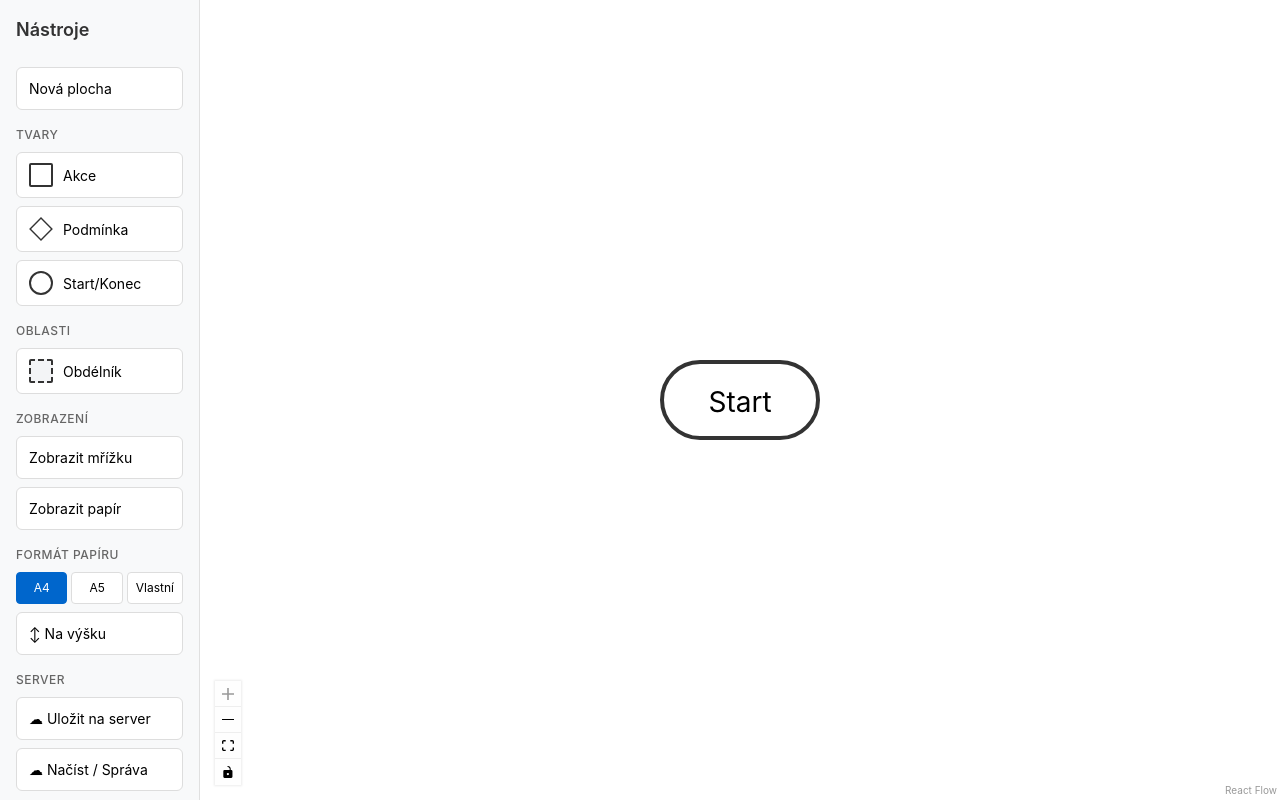
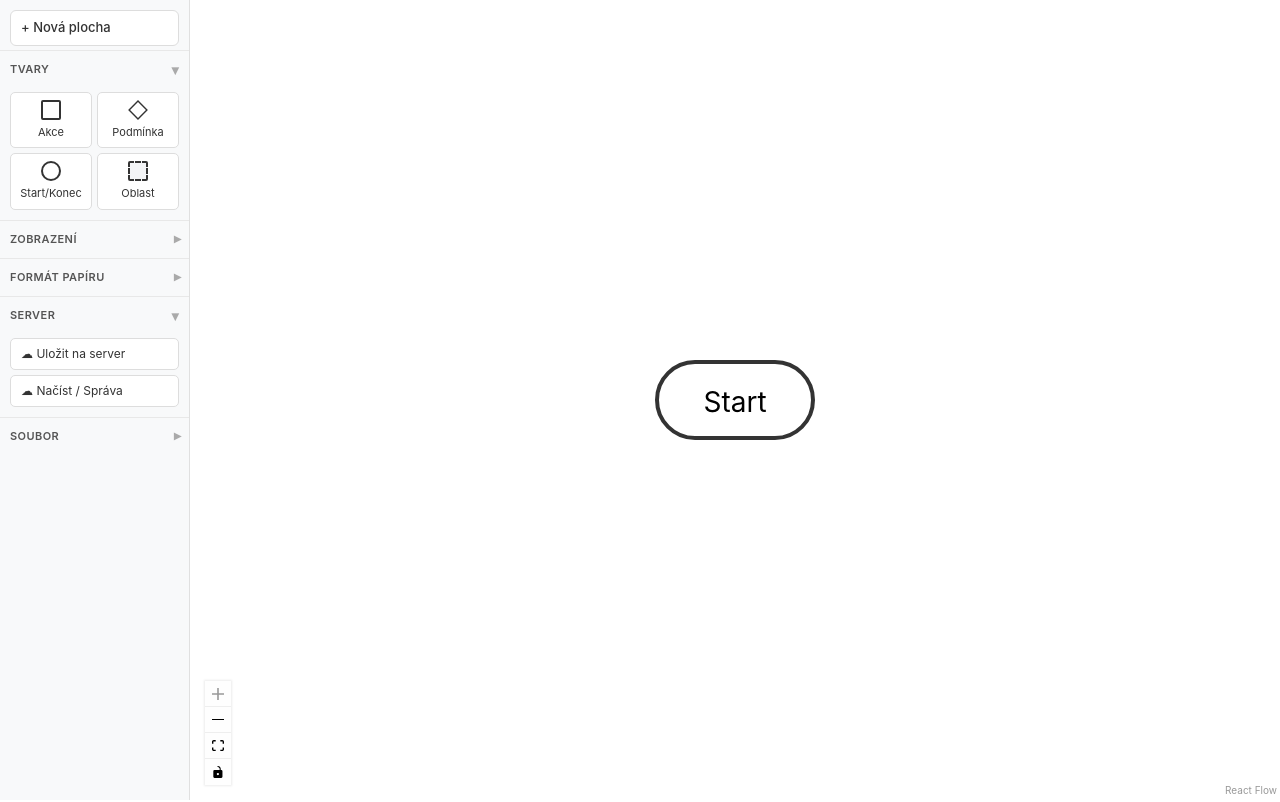
Before and after one commit to pavelratsam-hub/NTC-APP_VyvojoveDiagramy, a React (Vite) app: page / in a window 1280 px wide. Shown: the top 802 px of the page. Built offline with nearby package versions, Linux system fonts and the light colour scheme.

Commit message:
feat: kompaktní toolbar – rozbalovací sekce, scroll, mřížka tvarů

```diff
--- a/src/components/Toolbar/Toolbar.css
+++ b/src/components/Toolbar/Toolbar.css
@@ -1,120 +1,185 @@
 .toolbar {
-  width: 200px;
+  width: 190px;
   height: 100%;
   background: #f8f9fa;
   border-right: 1px solid #e0e0e0;
-  padding: 16px;
   display: flex;
   flex-direction: column;
-  gap: 16px;
+  overflow-y: auto;
+  flex-shrink: 0;
 }
 
-.toolbar-title {
-  font-size: 18px;
-  font-weight: 600;
-  color: #333;
-  margin-bottom: 8px;
-}
-
-.toolbar-section {
-  display: flex;
-  flex-direction: column;
-  gap: 8px;
-}
-
-.toolbar-section h3 {
-  font-size: 12px;
-  font-weight: 500;
-  color: #666;
-  text-transform: uppercase;
-  letter-spacing: 0.5px;
-}
-
-.toolbar-btn {
-  display: flex;
-  align-items: center;
-  gap: 10px;
-  padding: 10px 12px;
+/* Horní tlačítko Nová plocha */
+.tb-top-btn {
+  margin: 10px 10px 4px;
+  padding: 7px 10px;
   background: white;
   border: 1px solid #ddd;
   border-radius: 6px;
   cursor: pointer;
-  transition: all 0.2s;
-  font-size: 14px;
+  font-size: 13px;
+  font-weight: 500;
+  color: #333;
+  text-align: left;
+  flex-shrink: 0;
 }
 
-.toolbar-btn:hover {
+.tb-top-btn:hover {
+  background: #e8f4ff;
+  border-color: #0066cc;
+  color: #0066cc;
+}
+
+/* Sekce */
+.tb-section {
+  border-top: 1px solid #e8e8e8;
+  flex-shrink: 0;
+}
+
+.tb-section-header {
+  display: flex;
+  align-items: center;
+  justify-content: space-between;
+  width: 100%;
+  padding: 8px 10px;
+  background: none;
+  border: none;
+  cursor: pointer;
+  font-size: 11px;
+  font-weight: 600;
+  color: #555;
+  text-transform: uppercase;
+  letter-spacing: 0.04em;
+  text-align: left;
+}
+
+.tb-section-header:hover {
+  background: #f0f0f0;
+  color: #222;
+}
+
+.tb-chevron {
+  font-size: 14px;
+  color: #aaa;
+  transition: transform 0.15s;
+  display: inline-block;
+}
+
+.tb-chevron.open {
+  transform: rotate(0deg);
+}
+
+.tb-chevron:not(.open) {
+  transform: rotate(-90deg);
+}
+
+.tb-section-body {
+  display: flex;
+  flex-direction: column;
+  gap: 5px;
+  padding: 4px 10px 10px;
+}
+
+/* Mřížka tvarů 2×2 */
+.tb-shapes-grid {
+  display: grid;
+  grid-template-columns: 1fr 1fr;
+  gap: 5px;
+}
+
+.tb-shape-btn {
+  display: flex;
+  flex-direction: column;
+  align-items: center;
+  gap: 4px;
+  padding: 7px 4px;
+  background: white;
+  border: 1px solid #ddd;
+  border-radius: 5px;
+  cursor: pointer;
+  font-size: 11px;
+  color: #333;
+  transition: all 0.15s;
+}
+
+.tb-shape-btn:hover {
   background: #e8f4ff;
   border-color: #0066cc;
 }
 
-.toolbar-btn.active {
+.tb-shape-btn.active {
   background: #0066cc;
   color: white;
   border-color: #0066cc;
 }
 
-.shape-preview {
-  width: 24px;
-  height: 24px;
-  border: 2px solid #333;
+.tb-shape-btn.active .shape-preview {
+  border-color: white;
 }
 
-.shape-action {
-  border-radius: 2px;
+/* Obecné malé tlačítko */
+.tb-btn {
+  display: block;
+  width: 100%;
+  padding: 6px 10px;
+  background: white;
+  border: 1px solid #ddd;
+  border-radius: 5px;
+  cursor: pointer;
+  font-size: 12px;
+  color: #333;
+  text-align: left;
+  transition: all 0.15s;
 }
 
-.shape-decision {
-  transform: rotate(45deg) scale(0.7);
+.tb-btn:hover {
+  background: #e8f4ff;
+  border-color: #0066cc;
 }
 
-.shape-startend {
-  border-radius: 12px;
+.tb-btn.active {
+  background: #0066cc;
+  color: white;
+  border-color: #0066cc;
 }
 
-.shape-area {
-  border-radius: 2px;
-  border-style: dashed;
-  background: #f3f4f6;
-}
-
-/* Řádek s tlačítky */
-.toolbar-row {
+/* Řada malých tlačítek */
+.tb-row {
   display: flex;
   gap: 4px;
 }
 
-.toolbar-btn-small {
+.tb-btn-sm {
   flex: 1;
-  padding: 6px 8px;
+  padding: 5px 4px;
   background: white;
   border: 1px solid #ddd;
   border-radius: 4px;
   cursor: pointer;
-  font-size: 12px;
-  transition: all 0.2s;
+  font-size: 11px;
+  color: #333;
+  transition: all 0.15s;
 }
 
-.toolbar-btn-small:hover {
+.tb-btn-sm:hover {
   background: #e8f4ff;
   border-color: #0066cc;
 }
 
-.toolbar-btn-small.active {
+.tb-btn-sm.active {
   background: #0066cc;
   color: white;
   border-color: #0066cc;
 }
 
 /* Inputy pro vlastní rozměry */
-.toolbar-inputs {
+.tb-inputs {
   display: flex;
   flex-direction: column;
-  gap: 6px;
-  margin-top: 4px;
+  gap: 5px;
 }
 
-.toolbar-inputs label {
+.tb-inputs label {
   display: flex;
   flex-direction: column;
   gap: 2px;
@@ -122,33 +187,29 @@
   color: #666;
 }
 
-.toolbar-inputs input {
-  padding: 6px 8px;
+.tb-inputs input {
+  padding: 5px 7px;
   border: 1px solid #ddd;
   border-radius: 4px;
-  font-size: 13px;
+  font-size: 12px;
   width: 100%;
+  box-sizing: border-box;
 }
 
-.toolbar-inputs input:focus {
+.tb-inputs input:focus {
   outline: none;
   border-color: #0066cc;
 }
 
-/* Skrytý file input pro import */
-.hidden-file-input {
-  display: none;
-}
-
-/* Server sekce */
-.toolbar-server-name {
+/* Server */
+.tb-server-name {
   font-size: 11px;
   color: #0066cc;
-  padding: 2px 4px;
   white-space: nowrap;
   overflow: hidden;
   text-overflow: ellipsis;
   font-weight: 500;
+  padding: 0 2px 2px;
 }
 
 .server-save-btn.saved {
@@ -167,3 +228,19 @@
   opacity: 0.7;
   cursor: default;
 }
+
+/* Náhledy tvarů */
+.shape-preview {
+  width: 20px;
+  height: 20px;
+  border: 2px solid #333;
+  flex-shrink: 0;
+}
+
+.shape-action   { border-radius: 2px; }
+.shape-decision { transform: rotate(45deg) scale(0.7); }
+.shape-startend { border-radius: 10px; }
+.shape-area     { border-radius: 2px; border-style: dashed; background: #f3f4f6; }
+
+/* Skrytý file input */
+.hidden-file-input { display: none; }
--- a/src/components/Toolbar/Toolbar.tsx
+++ b/src/components/Toolbar/Toolbar.tsx
@@ -1,4 +1,4 @@
-import { useRef } from 'react'
+import { useRef, useState } from 'react'
 import type { PaperSettings, PaperFormat } from '../../types/diagram'
 import { PAPER_SIZES } from '../../types/diagram'
 import './Toolbar.css'
@@ -24,6 +24,28 @@ interface ToolbarProps {
   onOpenServerModal: () => void
 }
 
+function Section({
+  title,
+  open,
+  onToggle,
+  children,
+}: {
+  title: string
+  open: boolean
+  onToggle: () => void
+  children: React.ReactNode
+}) {
+  return (
+    <div className="tb-section">
+      <button className="tb-section-header" onClick={onToggle}>
+        <span>{title}</span>
+        <span className={`tb-chevron${open ? ' open' : ''}`}>▾</span>
+      </button>
+      {open && <div className="tb-section-body">{children}</div>}
+    </div>
+  )
+}
+
 function Toolbar({
   activeTool,
   onSetTool,
@@ -45,15 +67,20 @@ function Toolbar({
   onOpenServerModal,
 }: ToolbarProps) {
   const fileInputRef = useRef<HTMLInputElement>(null)
+  const [open, setOpen] = useState({
+    tvary: true,
+    zobrazeni: false,
+    papir: false,
+    server: true,
+    soubor: false,
+  })
+
+  const toggle = (key: keyof typeof open) =>
+    setOpen(prev => ({ ...prev, [key]: !prev[key] }))
 
   const handleFormatChange = (format: PaperFormat) => {
     const size = PAPER_SIZES[format]
-    onPaperChange({
-      ...paperSettings,
-      format,
-      width: size.width,
-      height: size.height,
-    })
+    onPaperChange({ ...paperSettings, format, width: size.width, height: size.height })
   }
 
   const handleOrientationToggle = () => {
@@ -66,192 +93,119 @@ function Toolbar({
   const handleCustomSize = (dimension: 'width' | 'height', value: string) => {
     const num = parseInt(value, 10)
     if (!isNaN(num) && num > 0) {
-      onPaperChange({
-        ...paperSettings,
-        format: 'custom',
-        [dimension]: num,
-      })
+      onPaperChange({ ...paperSettings, format: 'custom', [dimension]: num })
     }
   }
 
+  const shapes = [
+    { type: 'action',   label: 'Akce',       cls: 'shape-action' },
+    { type: 'decision', label: 'Podmínka',    cls: 'shape-decision' },
+    { type: 'startEnd', label: 'Start/Konec', cls: 'shape-startend' },
+    { type: 'area',     label: 'Oblast',      cls: 'shape-area' },
+  ]
+
   return (
     <div className="toolbar">
-      <h2 className="toolbar-title">Nástroje</h2>
+      <button className="tb-top-btn" onClick={onNewDiagram}>+ Nová plocha</button>
 
-      <button className="toolbar-btn" onClick={onNewDiagram}>
-        <span>Nová plocha</span>
-      </button>
+      <Section title="Tvary" open={open.tvary} onToggle={() => toggle('tvary')}>
+        <div className="tb-shapes-grid">
+          {shapes.map(s => (
+            <button
+              key={s.type}
+              className={`tb-shape-btn${activeTool === s.type ? ' active' : ''}`}
+              onClick={() => onSetTool(activeTool === s.type ? null : s.type)}
+              title={s.label}
+            >
+              <div className={`shape-preview ${s.cls}`} />
+              <span>{s.label}</span>
+            </button>
+          ))}
+        </div>
+      </Section>
 
-      <div className="toolbar-section">
-        <h3>Tvary</h3>
-        <button
-          className={`toolbar-btn${activeTool === 'action' ? ' active' : ''}`}
-          onClick={() => onSetTool(activeTool === 'action' ? null : 'action')}
-          title="Akce (obdélník) – klikni a pak klikni na plátno"
-        >
-          <div className="shape-preview shape-action"></div>
-          <span>Akce</span>
+      <Section title="Zobrazení" open={open.zobrazeni} onToggle={() => toggle('zobrazeni')}>
+        <button className={`tb-btn${showGrid ? ' active' : ''}`} onClick={onToggleGrid}>
+          {showGrid ? 'Skrýt mřížku' : 'Zobrazit mřížku'}
         </button>
+        <button className={`tb-btn${showPaper ? ' active' : ''}`} onClick={onTogglePaper}>
+          {showPaper ? 'Skrýt papír' : 'Zobrazit papír'}
+        </button>
+      </Section>
 
-        <button
-          className={`toolbar-btn${activeTool === 'decision' ? ' active' : ''}`}
-          onClick={() => onSetTool(activeTool === 'decision' ? null : 'decision')}
-          title="Podmínka (kosočtverec) – klikni a pak klikni na plátno"
-        >
-          <div className="shape-preview shape-decision"></div>
-          <span>Podmínka</span>
+      <Section title="Formát papíru" open={open.papir} onToggle={() => toggle('papir')}>
+        <div className="tb-row">
+          {(['A4', 'A5', 'custom'] as PaperFormat[]).map(fmt => (
+            <button
+              key={fmt}
+              className={`tb-btn-sm${paperSettings.format === fmt ? ' active' : ''}`}
+              onClick={() => handleFormatChange(fmt)}
+            >
+              {fmt === 'custom' ? 'Vlast.' : fmt}
+            </button>
+          ))}
+        </div>
+        <button className="tb-btn" onClick={handleOrientationToggle}>
+          {paperSettings.orientation === 'portrait' ? '↕ Na výšku' : '↔ Na šířku'}
         </button>
-
-        <button
-          className={`toolbar-btn${activeTool === 'startEnd' ? ' active' : ''}`}
-          onClick={() => onSetTool(activeTool === 'startEnd' ? null : 'startEnd')}
-          title="Start/Konec (zaoblený) – klikni a pak klikni na plátno"
-        >
-          <div className="shape-preview shape-startend"></div>
-          <span>Start/Konec</span>
-        </button>
-      </div>
-
-      <div className="toolbar-section">
-        <h3>Oblasti</h3>
-        <button
-          className={`toolbar-btn${activeTool === 'area' ? ' active' : ''}`}
-          onClick={() => onSetTool(activeTool === 'area' ? null : 'area')}
-          title="Oblast (obdélník) – klikni a pak klikni na plátno"
-        >
-          <div className="shape-preview shape-area"></div>
-          <span>Obdélník</span>
-        </button>
-      </div>
-
-      <div className="toolbar-section">
-        <h3>Zobrazení</h3>
-        <button
-          className={`toolbar-btn ${showGrid ? 'active' : ''}`}
-          onClick={onToggleGrid}
-        >
-          <span>{showGrid ? 'Skrýt mřížku' : 'Zobrazit mřížku'}</span>
-        </button>
-        <button
-          className={`toolbar-btn ${showPaper ? 'active' : ''}`}
-          onClick={onTogglePaper}
-        >
-          <span>{showPaper ? 'Skrýt papír' : 'Zobrazit papír'}</span>
-        </button>
-      </div>
-
-      <div className="toolbar-section">
-        <h3>Formát papíru</h3>
-        <div className="toolbar-row">
-          <button
-            className={`toolbar-btn-small ${paperSettings.format === 'A4' ? 'active' : ''}`}
-            onClick={() => handleFormatChange('A4')}
-          >
-            A4
-          </button>
-          <button
-            className={`toolbar-btn-small ${paperSettings.format === 'A5' ? 'active' : ''}`}
-            onClick={() => handleFormatChange('A5')}
-          >
-            A5
-          </button>
-          <button
-            className={`toolbar-btn-small ${paperSettings.format === 'custom' ? 'active' : ''}`}
-            onClick={() => handleFormatChange('custom')}
-          >
-            Vlastní
-          </button>
-        </div>
-
-        <button
-          className="toolbar-btn"
-          onClick={handleOrientationToggle}
-        >
-          <span>{paperSettings.orientation === 'portrait' ? '↕ Na výšku' : '↔ Na šířku'}</span>
-        </button>
-
         {paperSettings.format === 'custom' && (
-          <div className="toolbar-inputs">
+          <div className="tb-inputs">
             <label>
-              <span>Šířka (mm)</span>
+              Šířka (mm)
               <input
                 type="number"
                 value={paperSettings.width}
-                onChange={(e) => handleCustomSize('width', e.target.value)}
-                min="50"
-                max="1000"
+                onChange={e => handleCustomSize('width', e.target.value)}
+                min="50" max="1000"
               />
             </label>
             <label>
-              <span>Výška (mm)</span>
+              Výška (mm)
               <input
                 type="number"
                 value={paperSettings.height}
-                onChange={(e) => handleCustomSize('height', e.target.value)}
-                min="50"
-                max="1000"
+                onChange={e => handleCustomSize('height', e.target.value)}
+                min="50" max="1000"
               />
             </label>
           </div>
         )}
-      </div>
+      </Section>
 
-      <div className="toolbar-section">
-        <h3>Server</h3>
+      <Section title="Server" open={open.server} onToggle={() => toggle('server')}>
         {currentServerName && (
-          <div className="toolbar-server-name" title={currentServerName}>{currentServerName}</div>
+          <div className="tb-server-name" title={currentServerName}>{currentServerName}</div>
         )}
         <button
-          className={`toolbar-btn server-save-btn${serverStatus === 'saved' ? ' saved' : serverStatus === 'error' ? ' error' : ''}`}
+          className={`tb-btn server-save-btn${serverStatus === 'saved' ? ' saved' : serverStatus === 'error' ? ' error' : ''}`}
           onClick={onSaveToServer}
           disabled={serverStatus === 'saving'}
         >
-          <span>
-            {serverStatus === 'saving' ? '⏳ Ukládám…'
-              : serverStatus === 'saved' ? '✓ Uloženo'
-              : serverStatus === 'error' ? '✗ Chyba uložení'
-              : currentServerName ? '☁ Přeuložit' : '☁ Uložit na server'}
-          </span>
+          {serverStatus === 'saving' ? '⏳ Ukládám…'
+            : serverStatus === 'saved' ? '✓ Uloženo'
+            : serverStatus === 'error' ? '✗ Chyba'
+            : currentServerName ? '☁ Přeuložit' : '☁ Uložit na server'}
         </button>
-        <button className="toolbar-btn" onClick={onOpenServerModal}>
-          <span>☁ Načíst / Správa</span>
-        </button>
-      </div>
+        <button className="tb-btn" onClick={onOpenServerModal}>☁ Načíst / Správa</button>
+      </Section>
 
-      <div className="toolbar-section">
-        <h3>Soubor</h3>
-        <button className="toolbar-btn" onClick={onExportPNG}>
-          <span>Export PNG</span>
-        </button>
-        <button className="toolbar-btn" onClick={onExportPDF}>
-          <span>Export PDF</span>
-        </button>
-        <button className="toolbar-btn" onClick={onExportSVG}>
-          <span>Export SVG (vektory)</span>
-        </button>
-        <button className="toolbar-btn" onClick={onExport}>
-          <span>Exportovat JSON</span>
-        </button>
-        <button
-          className="toolbar-btn"
-          onClick={() => fileInputRef.current?.click()}
-        >
-          <span>Importovat JSON</span>
-        </button>
+      <Section title="Soubor" open={open.soubor} onToggle={() => toggle('soubor')}>
+        <button className="tb-btn" onClick={onExportPNG}>Export PNG</button>
+        <button className="tb-btn" onClick={onExportPDF}>Export PDF</button>
+        <button className="tb-btn" onClick={onExportSVG}>Export SVG</button>
+        <button className="tb-btn" onClick={onExport}>Export JSON</button>
+        <button className="tb-btn" onClick={() => fileInputRef.current?.click()}>Import JSON</button>
         <input
           ref={fileInputRef}
           type="file"
           accept=".json"
           className="hidden-file-input"
-          onChange={(e) => {
+          onChange={e => {
             const file = e.target.files?.[0]
-            if (file) {
-              onImport(file)
-              e.target.value = ''
-            }
+            if (file) { onImport(file); e.target.value = '' }
           }}
         />
-      </div>
+      </Section>
     </div>
   )
 }
```
